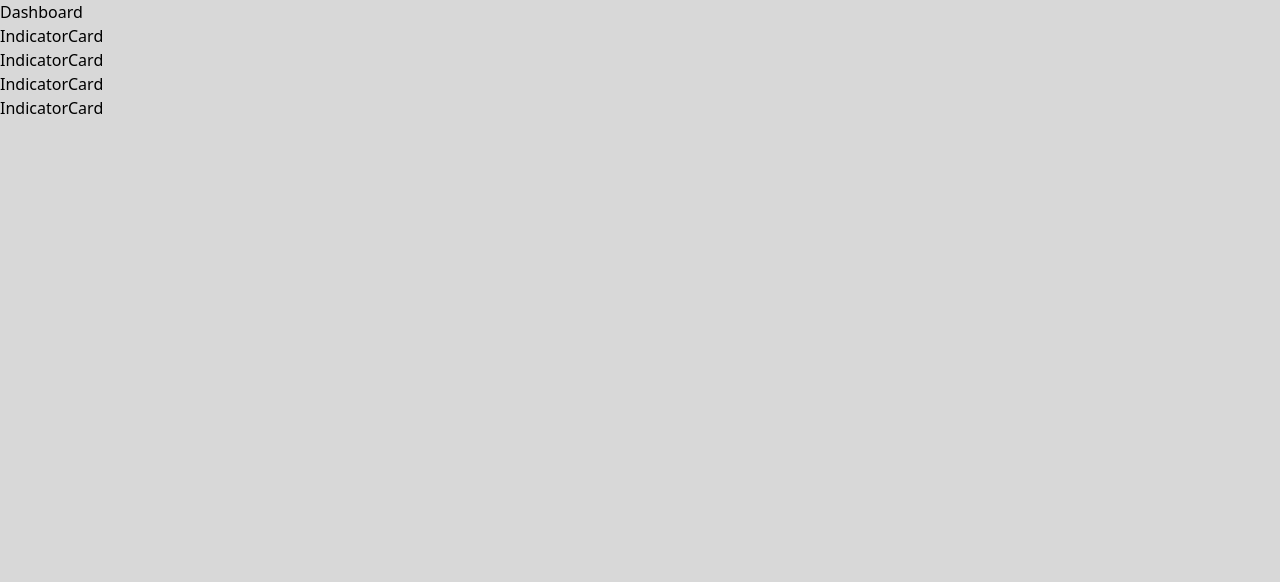
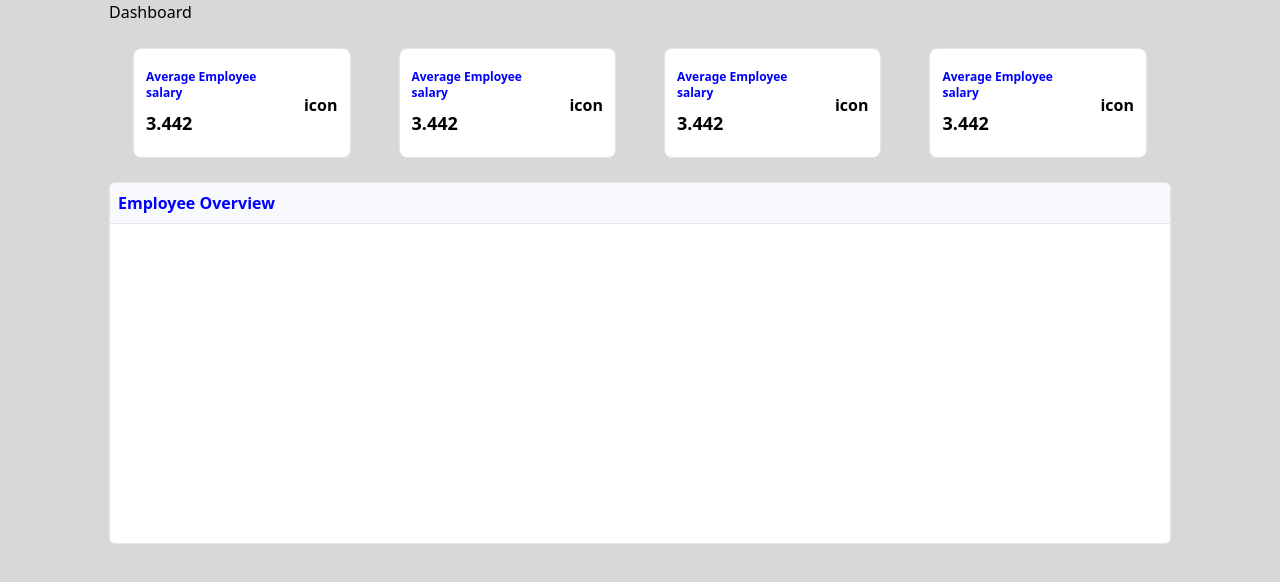
Before and after one commit to R0bert196/Aibestt, a React (Create React App) app in the folder frontend/: page /dashboard in a window 1280 px wide. Shown: the top 582 px of the page. Built offline with nearby package versions, Linux system fonts and the light colour scheme.

Commit message:
Create EmployeeGraph for dashboard page

```diff
--- a/frontend/package.json
+++ b/frontend/package.json
@@ -3,6 +3,9 @@
   "version": "0.1.0",
   "private": true,
   "dependencies": {
+    "@fortawesome/fontawesome-svg-core": "^6.1.1",
+    "@fortawesome/free-solid-svg-icons": "^6.1.1",
+    "@fortawesome/react-fontawesome": "^0.1.18",
     "@testing-library/jest-dom": "^5.16.4",
     "@testing-library/react": "^13.1.1",
     "@testing-library/user-event": "^13.5.0",
--- /dev/null
+++ b/frontend/src/components/EmployeeGraph.jsx
@@ -0,0 +1,15 @@
+function EmployeeGraph() {
+    return (
+        <div>
+            <div style={{ backgroundColor: '#f8f9fc', border: '1px solid #e3e6f0'}} className="p-2 rounded-t-md outline-2 text-primary font-bold ">
+                <h6>Employee Overview</h6>
+            </div>
+            <div style={{ borderBottom: '1px solid #e3e6f0', borderLeft: '1px solid #e3e6f0', borderRight: '1px solid #e3e6f0'}} className="rounded-b-md bg-white h-80">
+                <canvas id="lineCanvas1" width="795" height="396" style={{ display: 'block', boxSizing: 'border-box', height: '198px', width: '397.5px'}}></canvas>
+            </div>
+        </div>
+
+  )
+}
+
+export default EmployeeGraph
--- a/frontend/src/components/IndicatorCard.jsx
+++ b/frontend/src/components/IndicatorCard.jsx
@@ -1,6 +1,25 @@
+import { FontAwesomeIcon } from '@fortawesome/react-fontawesome'
+import { faCoffee } from '@fortawesome/free-solid-svg-icons'
+
 function IndicatorCard() {
   return (
-    <div>IndicatorCard</div>
+      <div style={{ border: '1px solid #e3e6f0' }} className='bg-white m-6 py-5 px-3 rounded-lg flex justify-center align-center font-bold'>
+          <div>
+              <div className='flex-1 w-9/12 mr-2 mb-2 text-primary text-xs'>
+                    <span>Average Employee salary</span>
+              </div>
+              <div className='font-bold text-lg'>
+                    <span>3.442</span>
+              </div>
+          </div>
+          <div className='mt-6'>
+              {/* <FontAwesomeIcon icon="fa-user" />  */}
+              {/* <FontAwesomeIcon icon={["fal", "user"]} /> */}
+              {/* <FontAwesomeIcon icon={["fal", "coffee"]} /> */}
+              {/* <FontAwesomeIcon icon={["fas", "coffee"]} /> */}
+              icon
+          </div>
+    </div>
   )
 }
 
--- a/frontend/src/pages/Dashbord.jsx
+++ b/frontend/src/pages/Dashbord.jsx
@@ -1,18 +1,22 @@
+import EmployeeGraph from '../components/EmployeeGraph'
 import IndiactorCard from '../components/IndicatorCard'
 
 function Dashbord() {
     return (
-      <>
-        <div>
+        <div className='container mx-auto px-4 max-w-5xl overflow-hidden min-w-fit'>
+            <div>
             <h1>Dashboard</h1>
         </div>
-        <div>
+        <div className='flex flex-wrap'>
             <IndiactorCard />
             <IndiactorCard />
             <IndiactorCard />
             <IndiactorCard />
         </div>
-      </>
+        <div>
+              <EmployeeGraph />
+        </div>
+      </div>
 
   )
 }
```
Also changed, not shown: 1 other file (tests, documents, lock files or other folders).
